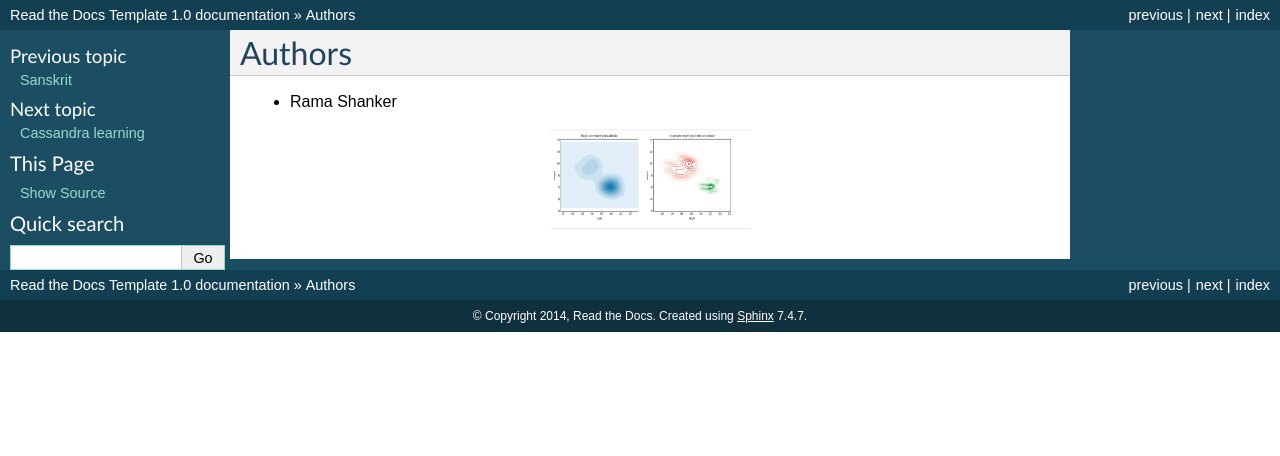
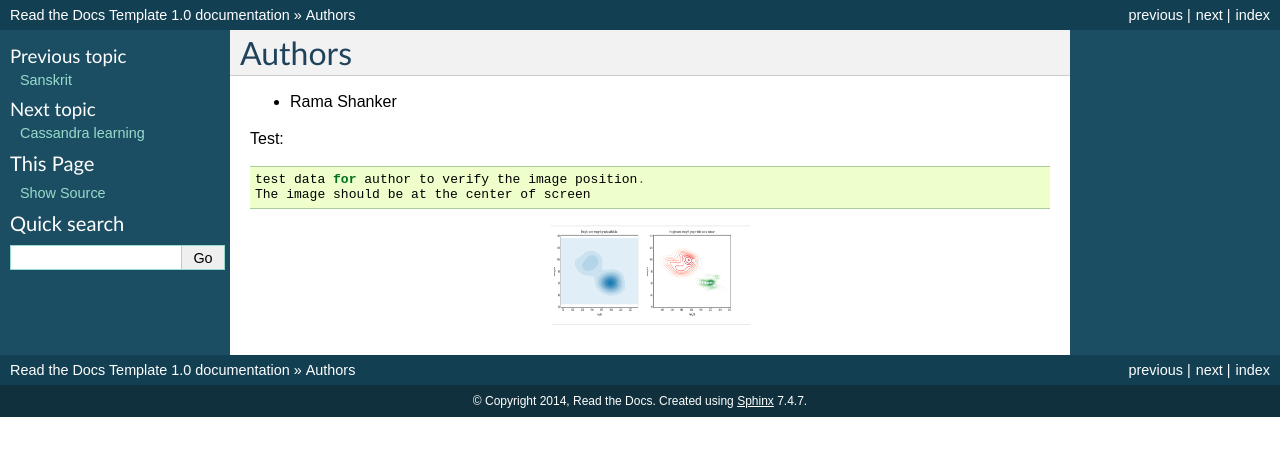
Before and after one commit to ramashanker/Documentation, a Sphinx documentation site: the page built from docs/authors.rst, in a window 1280 px wide. Shown: the top 456 px of the page. Built offline with Sphinx 7.4.7, drawn with Linux system fonts in a browser that asks for light colours.

Commit message:
Assignment1 doc

```diff
--- a/docs/authors.rst
+++ b/docs/authors.rst
@@ -1,4 +1,11 @@
 .. include:: ../AUTHORS.rst
+
+Test::
+
+
+    test data for author to verify the image position.
+    The image should be at the center of screen
+
 
 .. image:: images/DataScience/gender_cluster.png
     :width: 200px
```
